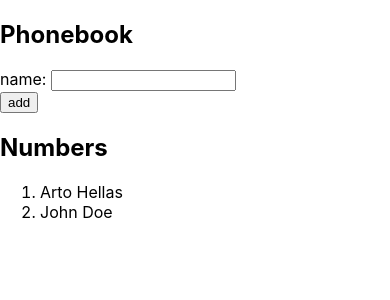
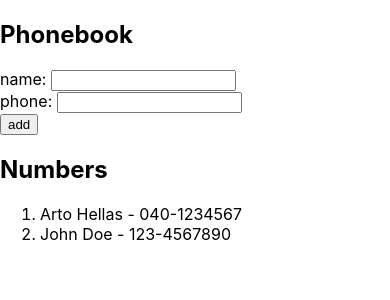
Before and after one commit to omergulen/fullstackchallenge, a React (Create React App) app in the folder part2/phonebook/: page / in a window 390 px wide. Shown: the top 300 px of the page. Built offline with nearby package versions, Linux system fonts and the light colour scheme.

Commit message:
part2 :: The Phonebook Step3

```diff
--- a/part2/phonebook/src/App.js
+++ b/part2/phonebook/src/App.js
@@ -2,26 +2,31 @@ import React, { useState } from 'react'
 
 const App = () => {
   const [people, setPeople] = useState([
-    { name: 'Arto Hellas' },
-    { name: 'John Doe' }
+    { name: 'Arto Hellas', phone: '040-1234567' },
+    { name: 'John Doe', phone: '123-4567890' }
   ])
   const [newName, setNewName] = useState('')
+  const [newPhone, setNewPhone] = useState('')
 
   const handleNewNameChange = (e) => {
     setNewName(e.target.value)
   }
 
+  const handleNewPhoneChange = (e) => {
+    setNewPhone(e.target.value)
+  }
+
   const handleSubmit = (e) => {
     e.preventDefault()
 
-    if (people.find(el => el.name === newName)){
+    if (people.find(el => el.name === newName)) {
       alert(`${newName} is already added to phonebook`)
     } else {
-      setPeople(people.concat({ name: newName }))
+      setPeople(people.concat({ name: newName, phone: newPhone }))
     }
   }
 
-  const renderRows = () => people.map(person => <li key={person.name} >{person.name}</li>)
+  const renderRows = () => people.map(person => <li key={person.name} >{person.name} - {person.phone}</li>)
 
   return (
     <div>
@@ -29,6 +34,9 @@ const App = () => {
       <form onSubmit={handleSubmit}>
         <div>
           name: <input value={newName} onChange={handleNewNameChange} />
+        </div>
+        <div>
+          phone: <input value={newPhone} onChange={handleNewPhoneChange} />
         </div>
         <div>
           <button type="submit">add</button>
```
